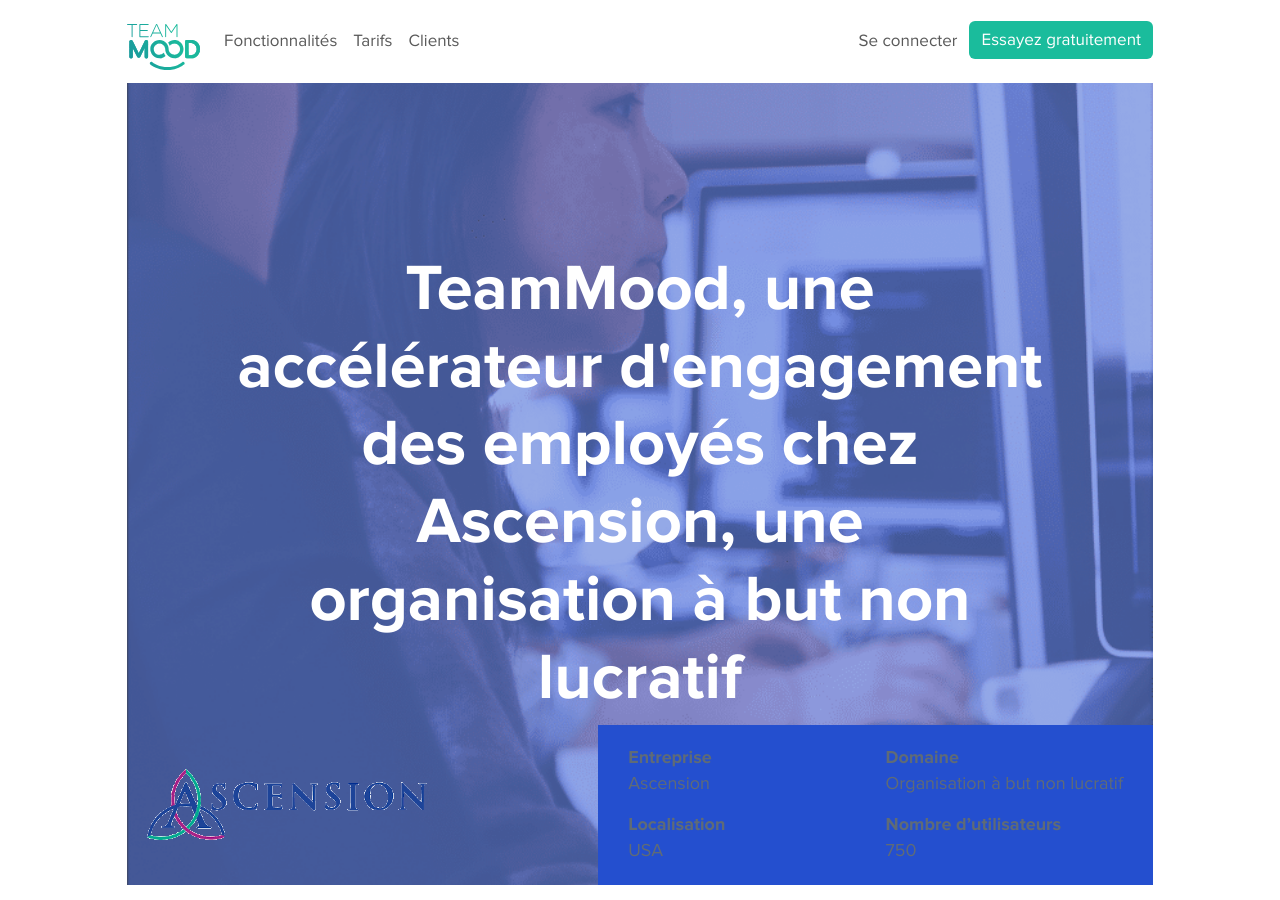
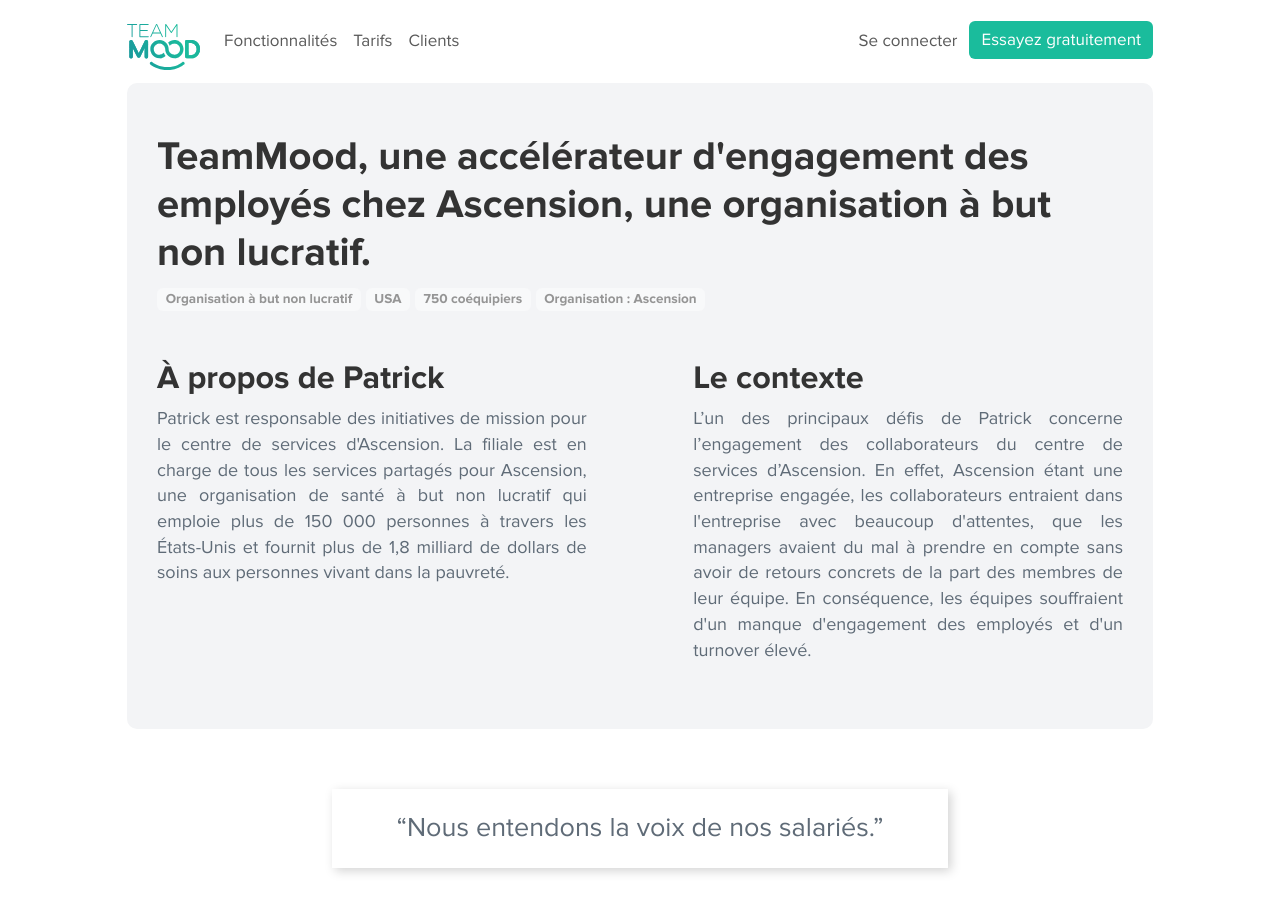
Before and after one commit to TeamMood/landing-page, a Jekyll site: the page built from fr/clients/Success-story-Ascension-fr.html, in a window 1280 px wide and 900 px high. Built offline with Jekyll 4.4.1, drawn with Linux system fonts in a browser that asks for light colours; some of the changed text lies outside the part shown.

Commit message:
More franch stories

```diff
--- a/fr/clients/Success-story-Ascension-fr.html
+++ b/fr/clients/Success-story-Ascension-fr.html
@@ -2,85 +2,67 @@
 layout: success_story
 lang: fr
 ---
-
-<div class="success-header">
-    <img src="/images/success/success-story-ascension/bg2.png">
-    <h1 class="success-long-title">TeamMood, une accélérateur d'engagement des employés chez Ascension, une organisation à but non lucratif  </h1>
-    <div class="success-story-logo">
-        <img src="/images/success/success-story-ascension/ascension_logo.png">
-    </div>
-    <div class="success-bg-purple success-story-text">
-        <p><strong>Entreprise</strong> <br>Ascension</p>
-        <p><strong>Domaine</strong> <br>Organisation à but non lucratif</p>
-        <p><strong>Localisation</strong> <br>USA</p>
-        <p><strong>Nombre d’utilisateurs</strong> <br>750</p>
+<div class="homepage-start">
+    <h1>TeamMood, une accélérateur d'engagement des employés chez Ascension, une organisation à but non lucratif.</h1>
+    <span class="badge text-bg-light">Organisation à but non lucratif</span>
+    <span class="badge text-bg-light">USA</span>
+    <span class="badge text-bg-light">750 coéquipiers</span>
+    <span class="badge text-bg-light">Organisation : Ascension</span>
+    <div class="row align-items-top mt-5">
+        <div class="col top">
+            <h2>À propos de Patrick</h2>
+            <p class="text-justify">
+            Patrick est responsable des initiatives de mission pour le centre de services d'Ascension. La filiale est en charge de tous les services partagés pour Ascension, une organisation de santé à but non lucratif qui emploie plus de 150 000 personnes à travers les États-Unis et fournit plus de 1,8 milliard de dollars de soins aux personnes vivant dans la pauvreté.
+            </p>
+        </div>
+        <div class="col-md-1">
+        </div>
+        <div class="col">
+            <h2>Le contexte</h2>
+            <p class="text-justify">
+                L’un des principaux défis de Patrick concerne l’engagement des collaborateurs du centre de services d’Ascension. En effet, Ascension étant une entreprise engagée, les collaborateurs entraient dans l'entreprise avec beaucoup d'attentes, que les managers avaient du mal à prendre en compte sans avoir de retours concrets de la part des membres de leur équipe. En conséquence, les équipes souffraient d'un manque d'engagement des employés et d'un turnover élevé.
+            </p>
+        </div>
     </div>
 </div>
 
+<p class="success-blocquote">“Nous entendons la voix de nos salariés.”</p>
+
 <div class="container mt-5">
-    <h2 class="success-text-purple">Utiliser TeamMood pour améliorer l'engagement des employés chez Ascension, une organisation à but non lucratif</h2>
-    <div class="row align-items-center mt-3">
-        <div class="col-md-3 text-center">
-            <img src="/images/success/success-story-ascension/patrick.jpg" alt="patrick" class="rounded-circle success-testimonial-img">
-        </div>
-        <p class="col-md-9">
-            Patrick est responsable des initiatives de mission pour le centre de services d'Ascension. La filiale est en charge de tous les services partagés pour Ascension, une organisation de santé à but non lucratif qui emploie plus de 150 000 personnes à travers les États-Unis et fournit plus de 1,8 milliard de dollars de soins aux personnes vivant dans la pauvreté.
-        </p>
-    </div>
     <div class="row mt-5">
-        <h3 class="success-text-purple">Le contexte</h3>
-        <p>
-            L’un des principaux défis de Patrick concerne l’engagement des collaborateurs du centre de services d’Ascension. En effet, Ascension étant une entreprise engagée, les collaborateurs entraient dans l'entreprise avec beaucoup d'attentes, que les managers avaient du mal à prendre en compte sans avoir de retours concrets de la part des membres de leur équipe. En conséquence, les équipes souffraient d'un manque d'engagement des employés et d'un turnover élevé.
-        </p>
-    </div>
-    <div class="row my-5">
-        <h3 class="success-text-purple">Comment Patrick utilise-t-il TeamMood ?</h3>
-        <p><span class="success-number success-bg-purple">1</span>
+        <h2>Comment Patrick utilise-t-il TeamMood ?</h2>
+        <p><span class="success-number success-bg-blue">1</span>
             Pour aider les managers à mieux encadrer leurs équipes.
         </p>
-        <p><span class="success-number success-bg-purple">2</span>
+        <p><span class="success-number success-bg-blue">2</span>
             Pour répondre aux attentes élevées des stagiaires.
         </p>
-        <p><span class="success-number success-bg-purple">3</span>
+        <p><span class="success-number success-bg-blue">3</span>
             Pour améliorer l'engagement des employés.
         </p>
     </div>
 </div>
 
-<p class="success-blocquote success-text-purple">“Nous entendons la voix de nos salariés.”</p>
-
 <div class="container">
     <div class="row mt-5">
-        <h3 class="success-text-purple">Fournir un outil aux managers</h3>
+        <h3>Fournir un outil aux managers</h3>
         <p>Selon Patrick, les managers avaient des difficultés avec l'engagement des collaborateurs. Ces derniers étaient confrontés à un turnover élevé, à des commentaires négatifs de la part des salariés, et n'avaient que les évaluations de performance mensuelles pour les guider.</p>
         <p>«Nous avions déjà une enquête toutes les deux semaines en provenance du siège, mais cela ne suffisait pas. Nous avions besoin d'un outil pour vraiment savoir comment les collaborateurs se sentaient au quotidien."</p>
         <p>L'utilisation de TeamMood a permis aux managers de <strong>réinteragir avec les collaborateurs</strong>. Ils examinent les notes et les commentaires et sont capables <strong>d'identifier les soucis d'une équipe spécifique.</strong></p>
     </div>
-
-    <p class="success-blocquote success-text-purple">«TeamMood nous aide à prendre la température avec nos collaborateurs.» </p>
-
     <div class="row mt-5">
-        <h3 class="success-text-purple">Répondre aux attentes des employés</h3>
+        <h3>Répondre aux attentes des employés</h3>
         <p>Peut-être en raison du statut d'organisme à but non lucratif de l'entreprise ou même du fait qu'elle est basée sur la foi, ou peut-être simplement parce que les attentes professionnelles de la génération des milléniales sont plus élevées qu'auparavant, les managers étaient confrontés au mécontentement de leurs équipes.<p>
         <p>TeamMood leur a donné l'occasion de <strong> s'exprimer et d'être entendus </strong>. «Tout le monde ne participe pas quotidiennement - nous avons environ 40 à 45% de participation parmi les collaborateurs. Mais ceux qui participent reçoivent des retours des managers et voient les bénéfices."</p>
         <p>Les résultats de l'entreprise (y compris ceux du CEO) sont partagés lors d'une réunion "Expérience des collaborateurs" toutes les deux semaines. Et le ressenti des équipes est désormais affiché sur des écrans plats partout dans l'entreprise, avec les événements à venir, les performances, etc. </p>
     </div>
     <div class="row mt-5">
-        <h3 class="success-text-purple">Améliorez l'engagement des employés</h3>
+        <h3>Améliorez l'engagement des employés</h3>
         <p>Selon Patrick, «TeamMood est très utile pour l'engagement des employés. De nos jours, les managers et les responsables sont très occupés. Avoir un outil pour les aider à savoir ce que ressent leur équipe est très utile.»</p>
         <p>Grâce à TeamMood, ils ont pu <strong> réduire leur taux de turnover de 6% en seulement 6 mois, et de 13% au total</strong>. La participation au questionnaire quotidien a également augmenté à mesure que les collaborateurs ont pu constater les impacts positifs.</p>
     </div>
 </div>
 
-<p class="success-blocquote success-text-purple">«Grâce à TeamMood, nous avons pu réduire le taux de turnover global de 13%.» </p>
+<p class="success-blocquote">«Grâce à TeamMood, nous avons pu réduire le taux de turnover global de 6%.»</p>
 
-<div class="success-header">
-    <img src="/images/success/success-story-ascension/bg2.png">
-    <div class="success-header-text">
-        <h2>Suivez le bien-être de vos équipes avec TeamMood</h2>
-        <a class="success-story-btn success-text-purple" href="https://app.teammood.com/signup">C’est parti !</a>
-    </div>
-    <div id="success-logo">
-        <img src="/images/success/TM-white_logo.png">
-    </div>
-</div>
+{% include start_trial_{{page.lang}}.html %}
--- a/fr/clients/Success-story-agile-team-fr.html
+++ b/fr/clients/Success-story-agile-team-fr.html
@@ -2,7 +2,6 @@
 layout: success_story
 lang: fr
 ---
-
 <div class="homepage-start">
     <h1>Teammood, un outil pour accompagner une équipe Agile.</h1>
     <span class="badge text-bg-light">Logiciel</span>
```
Also changed, not shown: fr/clients/Success-story-airline-fr.html (+34 -47 lines).
